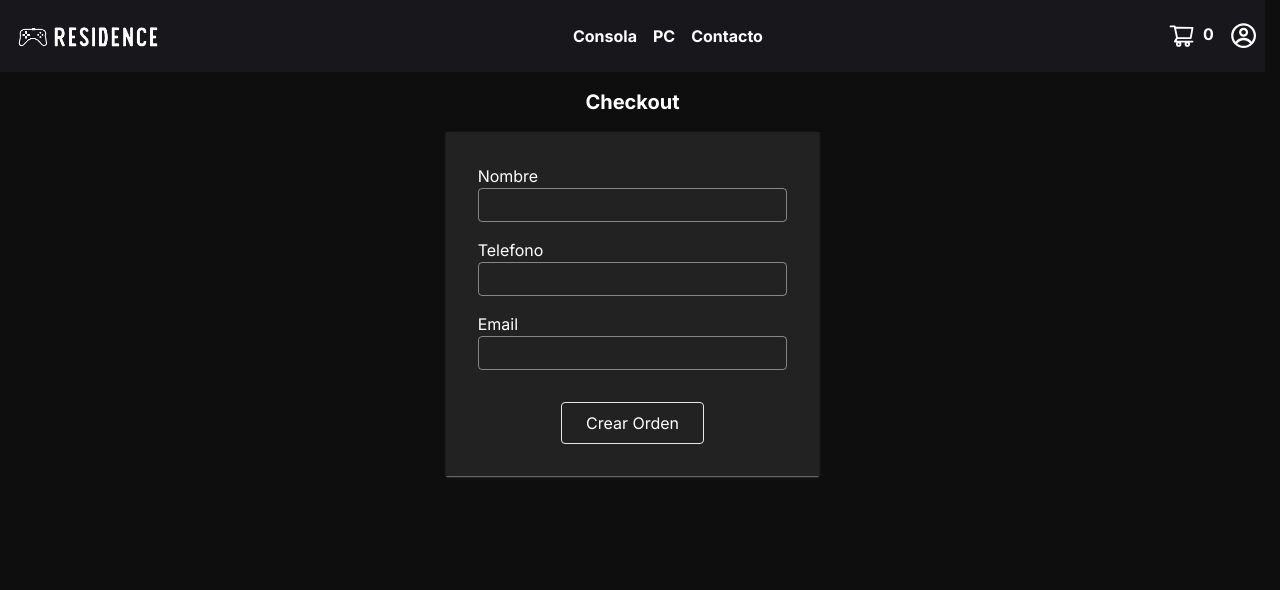
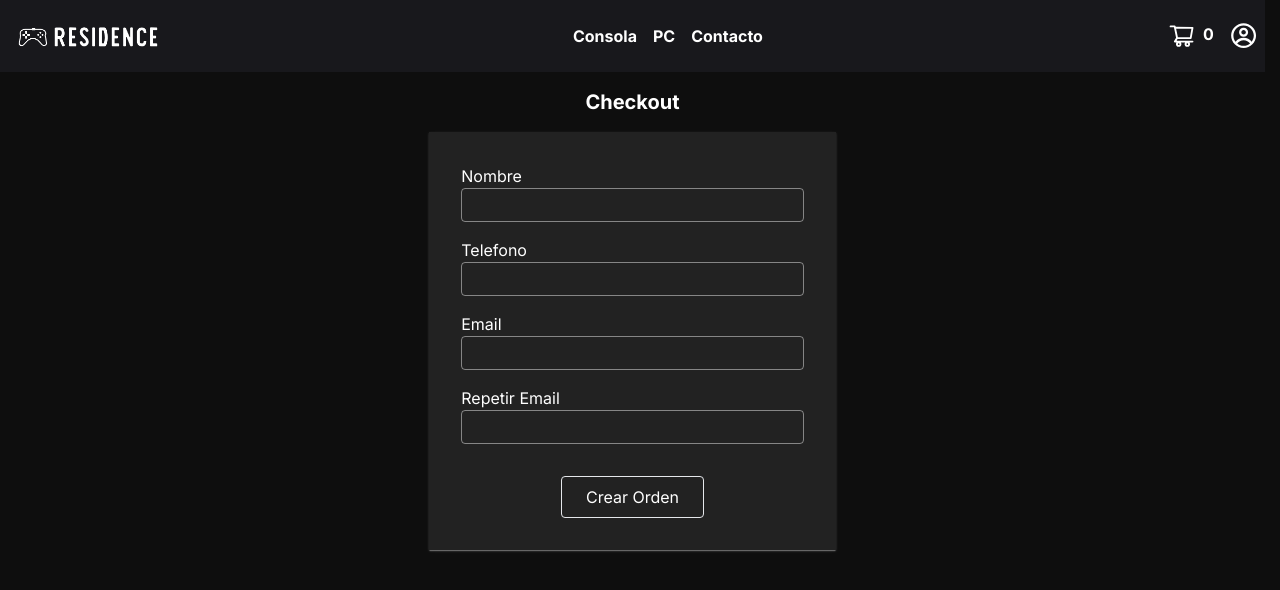
Before and after one commit to Faziuss/PreEntrega1-Platero, a React (Create React App) app: page /checkout in a window 1280 px wide. Shown: the top 590 px of the page. Built offline with nearby package versions, Linux system fonts and the light colour scheme.

Commit message:
added dobule email verification

```diff
--- a/src/components/CheckoutForm/CheckoutForm.js
+++ b/src/components/CheckoutForm/CheckoutForm.js
@@ -42,6 +42,14 @@ const CheckoutForm = ({onConfirm}) => {
                     required
                     onChange={({target})=> setEmail(target.value)}/>
                 </label>
+                <label >
+                    Repetir Email
+                    <input className="w-full bg-[#00000000] border border-[#ffffff73] rounded p-1"
+                    type= "email"
+                    value={email}
+                    required
+                    onChange={({target})=> setEmail(target.value)}/>
+                </label>
                 <div className="mt-4 flex justify-center">
                     <button type="submit" className="border p-2 px-6 rounded transition duration-300 hover:bg-[#313131] ">Crear Orden</button>
                 </div>
--- a/src/services/firebase/firebaseConfig.js
+++ b/src/services/firebase/firebaseConfig.js
@@ -3,13 +3,13 @@ import { initializeApp } from "firebase/app";
 import { getFirestore } from "firebase/firestore"
 
 const firebaseConfig = {
-  apiKey: "AIzaSyC05n279Aep64jxafMY2pAlBKFIvRYpufM",
-  authDomain: "residence-3e105.firebaseapp.com",
-  projectId: "residence-3e105",
-  storageBucket: "residence-3e105.appspot.com",
-  messagingSenderId: "377384095002",
-  appId: "1:377384095002:web:bb3257c4eb41a7959770a3",
-  measurementId: "G-JDNHZTC3ZY"
+  apiKey: process.env.REACT_APP_apiKey,
+  authDomain: process.env.REACT_APP_authDomain,
+  projectId: process.env.REACT_APP_projectId,
+  storageBucket: process.env.REACT_APP_storageBucket,
+  messagingSenderId: process.env.REACT_APP_messagingSenderId,
+  appId: process.env.REACT_APP_appId,
+  measurementId: process.env.REACT_APP_measurementId
 };
 
 
```
Also changed, not shown: 1 other file (tests, documents, lock files or other folders).
